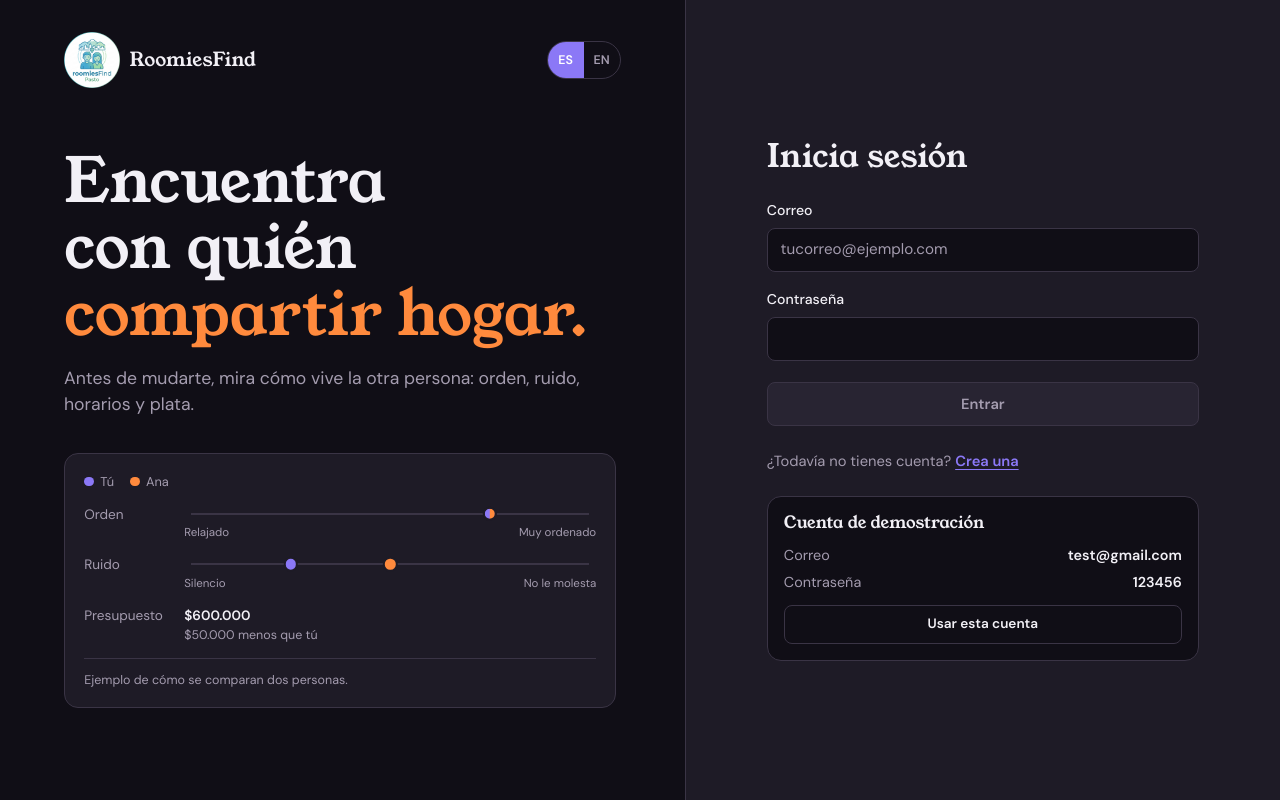
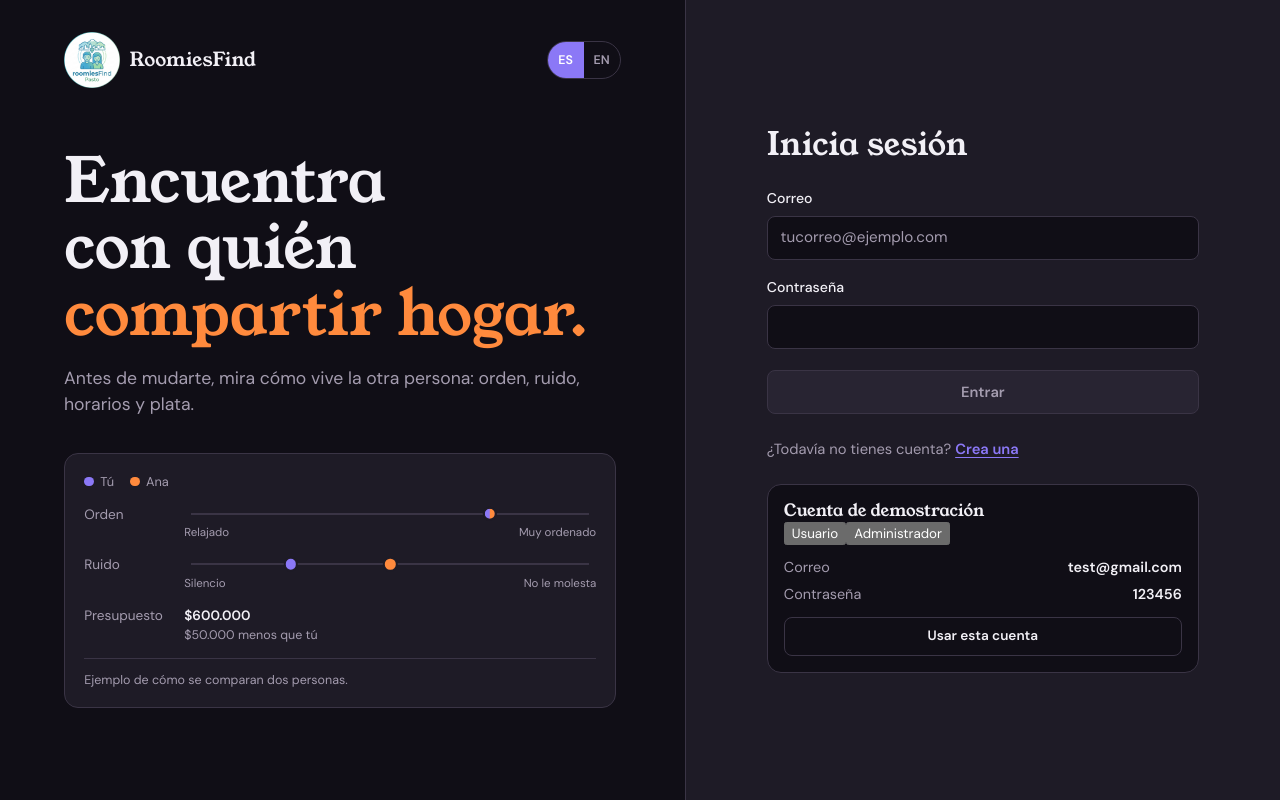
Before and after one commit to luiscajigas/roomiesFind, an Angular app: page /login in a window 1280 px wide. Built offline with nearby package versions, Linux system fonts and the light colour scheme.

Commit message:
feat(login): cuenta de demostracion de usuario o administrador

```diff
--- a/src/app/pages/login/login.component.html
+++ b/src/app/pages/login/login.component.html
@@ -44,7 +44,13 @@
       <p class="acceso__alterno">{{ 'login.sinCuenta' | t }} <a class="enlace" routerLink="/registro">{{ 'login.crearCuenta' | t }}</a></p>
 
       <aside class="acceso__demo" aria-labelledby="demo-title">
-        <h3 id="demo-title">{{ 'login.demo' | t }}</h3>
+        <div class="acceso__demo-cabecera">
+          <h3 id="demo-title">{{ 'login.demo' | t }}</h3>
+          <div class="acceso__demo-tipos" role="group" [attr.aria-label]="'login.tipoDemo' | t">
+            <button type="button" [attr.aria-pressed]="tipoDemo === 'usuario'" (click)="tipoDemo = 'usuario'">{{ 'login.demoUsuario' | t }}</button>
+            <button type="button" [attr.aria-pressed]="tipoDemo === 'admin'" (click)="tipoDemo = 'admin'">{{ 'login.demoAdmin' | t }}</button>
+          </div>
+        </div>
         <dl>
           <div><dt>{{ 'login.correo' | t }}</dt><dd>{{ cuentaDemo.email }}</dd></div>
           <div><dt>{{ 'login.contrasena' | t }}</dt><dd>{{ cuentaDemo.password }}</dd></div>
--- a/src/app/pages/login/login.component.ts
+++ b/src/app/pages/login/login.component.ts
@@ -27,8 +27,16 @@ export class LoginComponent {
   readonly ejemploYo: HabitosComparables = { nombre: 'Tú', presupuesto: 650000, limpieza: 4, tolerancia_ruido: 2 };
   readonly ejemploOtro: HabitosComparables = { nombre: 'Ana', presupuesto: 600000, limpieza: 4, tolerancia_ruido: 3 };
 
-  /** Cuenta pública para quien revisa el proyecto. Se muestra en la pantalla de ingreso. */
-  readonly cuentaDemo = { email: 'test@gmail.com', password: '123456' };
+  /** Cuentas públicas para quien revisa el proyecto. Se muestran en la pantalla de ingreso. */
+  readonly cuentasDemo = {
+    usuario: { email: 'test@gmail.com', password: '123456' },
+    admin: { email: 'admin@gmail.com', password: '123456' }
+  };
+  tipoDemo: 'usuario' | 'admin' = 'usuario';
+
+  get cuentaDemo(): { email: string; password: string } {
+    return this.cuentasDemo[this.tipoDemo];
+  }
 
   constructor(private auth: AuthService, private router: Router, private i18n: IdiomaService) {
     try {
```
